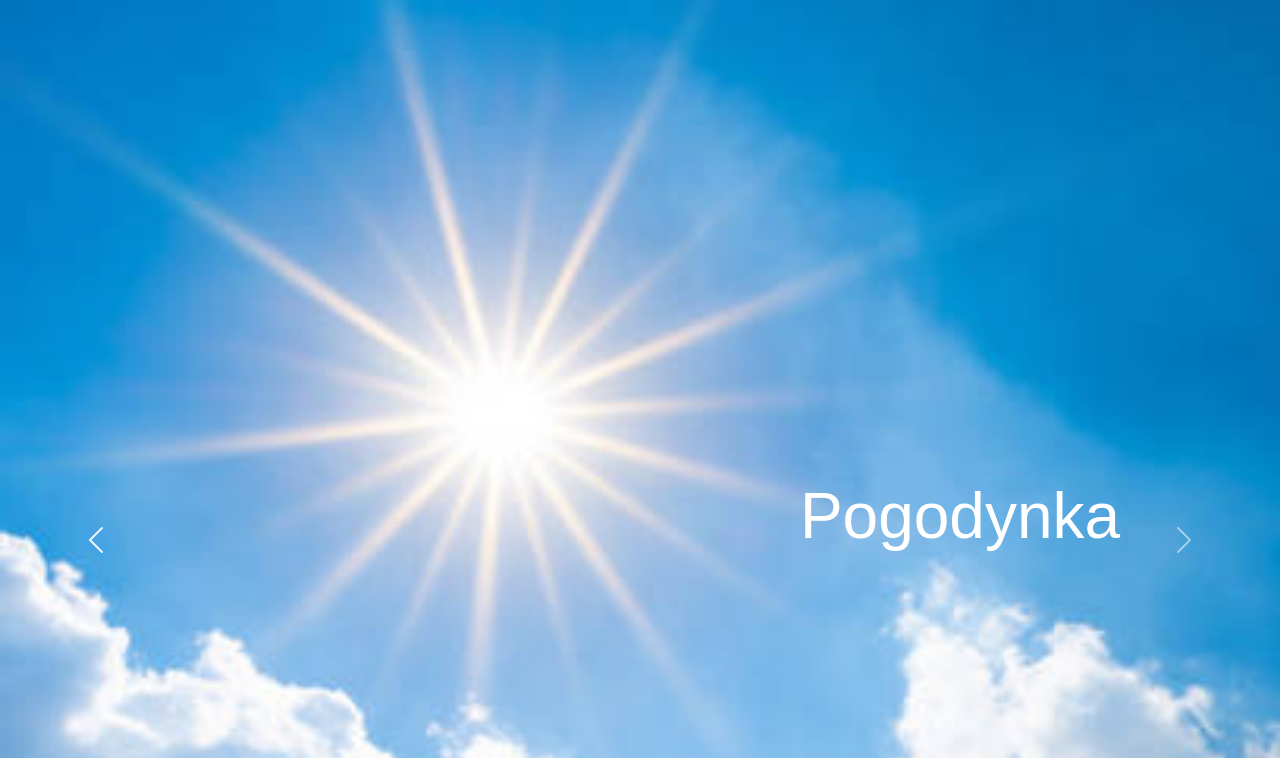
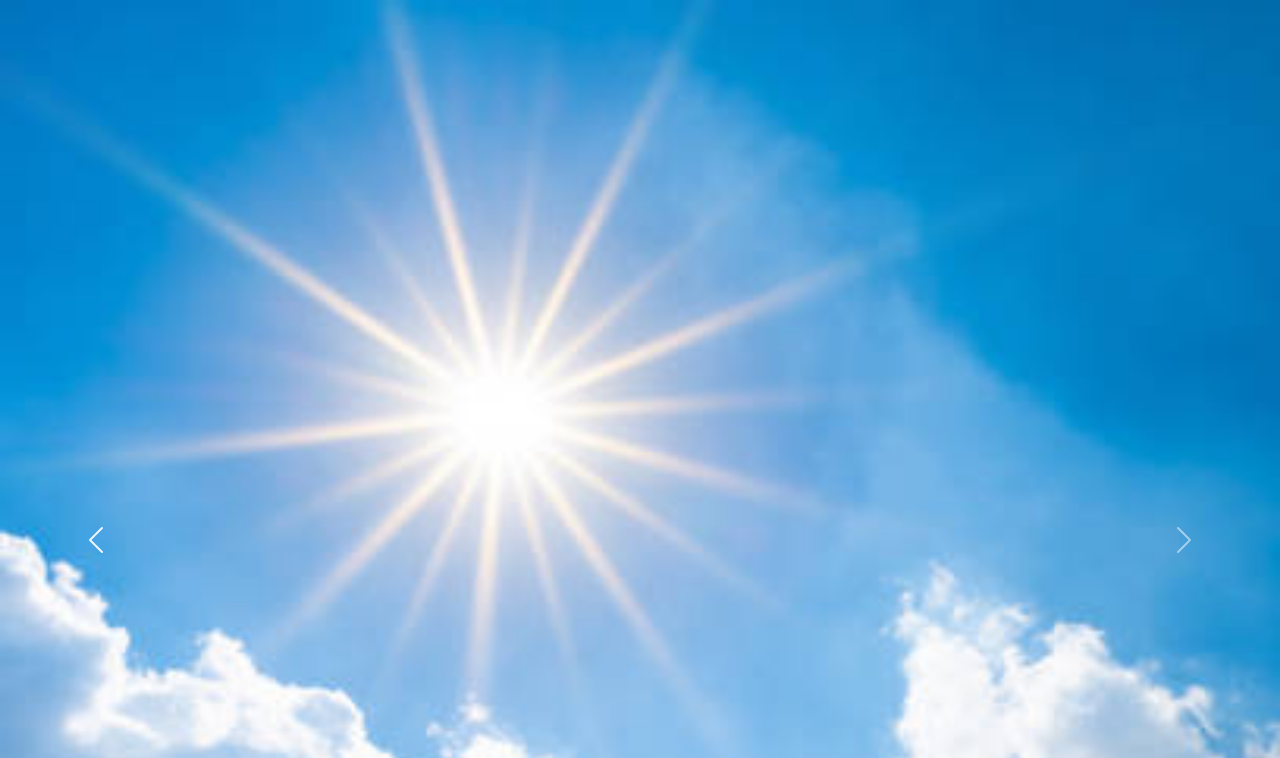
Before and after one commit to DreamWalker25/DreamWalker25.github.io, a PHP site: page / in a window 1280 px wide. Shown: the top 758 px of the page. Run offline with PHP 8.4, Linux system fonts and the light colour scheme; data that the repository does not hold is empty.

Commit message:
usuniecie napsiu

```diff
--- a/carousel.php
+++ b/carousel.php
@@ -3,9 +3,6 @@
     <div class="carousel-inner">
       <div class="carousel-item active">
         <img src="img/sloneczna.jpg" class="d-block w-100" alt="Pogoda słoneczna">
-        <div class="carousel-caption d-flex h-100 align-items-center justify-content-center">
-          <h1 class="display-3 text-white">Pogodynka</h1>
-        </div>
       </div>
       <div class="carousel-item">
         <img src="img/pochmurna.jpg" class="d-block w-100" alt="Zachmurzenie">
```
